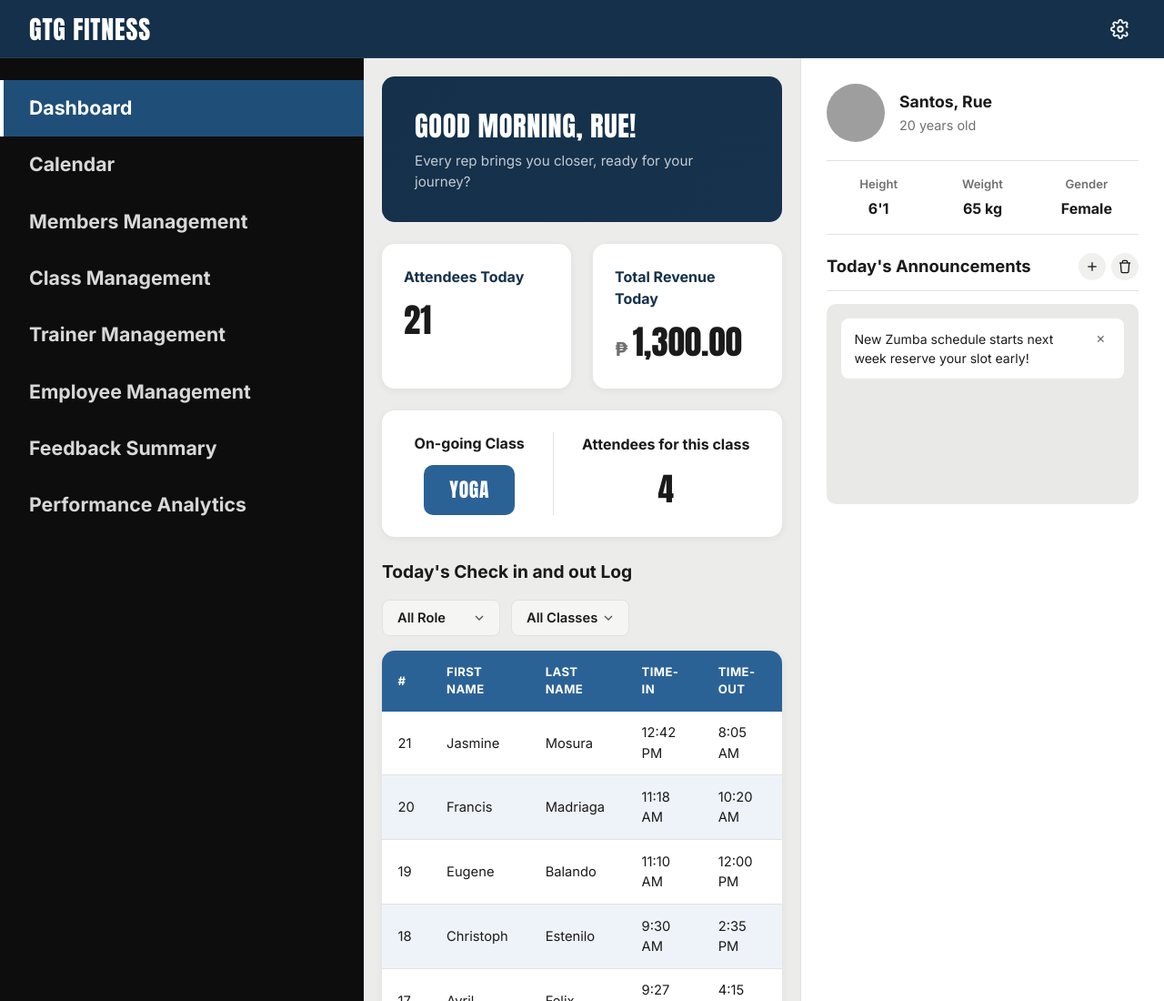
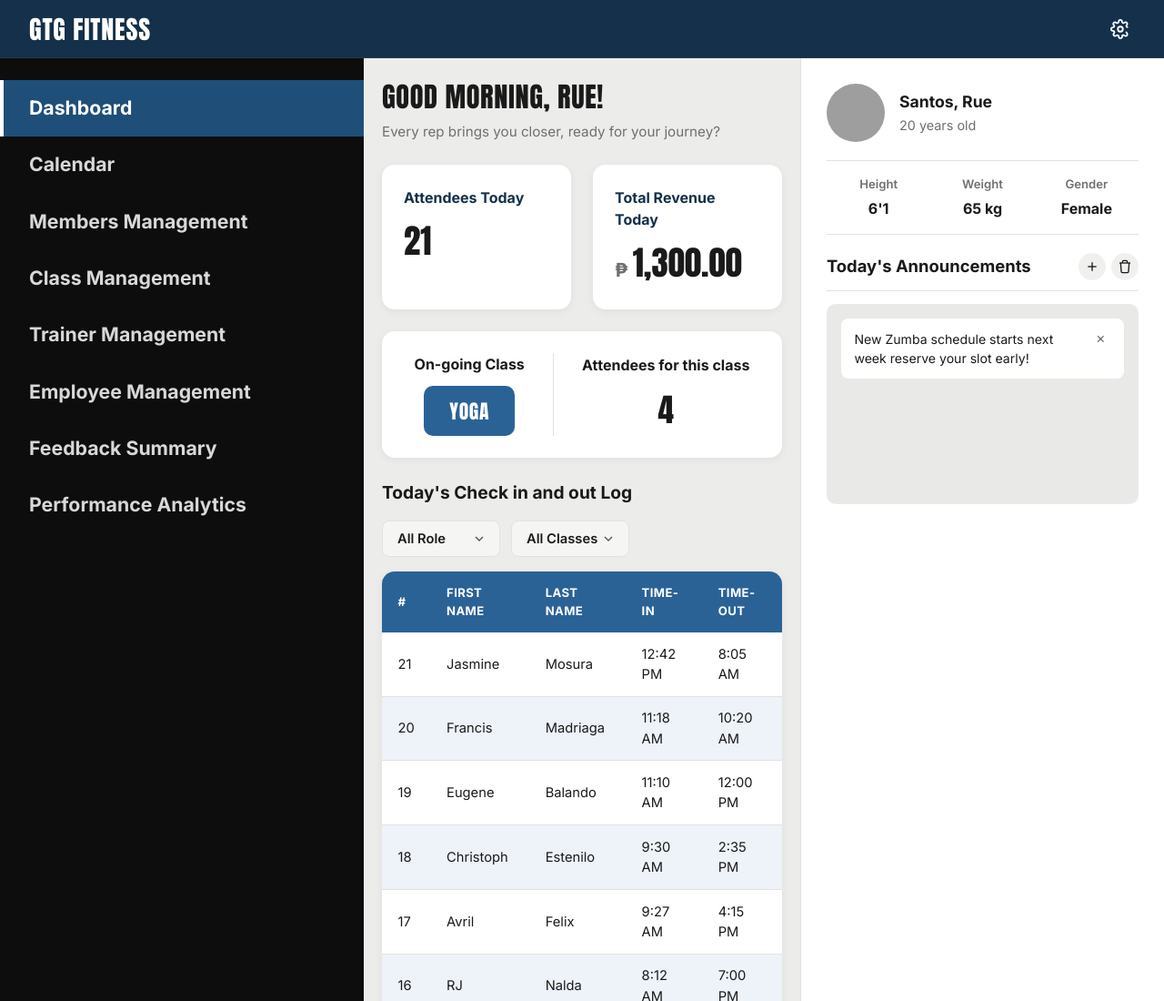
Before and after one commit to polniyanis/FITBOOK, a plain HTML site: page admindashboard.html in a window 1280 px wide. Shown: the top 1100 px of the page at 91% size. Drawn offline with Linux system fonts and the light colour scheme; grey boxes are pictures that could not be loaded.

Commit message:
Update staff-dashboard.css

```diff
--- a/staff-dashboard.css
+++ b/staff-dashboard.css
@@ -1,8 +1,7 @@
 .hero-banner {
-  background: linear-gradient(135deg, var(--navy-header), var(--navy-deep));
-  border-radius: var(--radius-card);
-  padding: clamp(1.5rem, 3vw, 2rem) clamp(1.5rem, 3vw, 2.25rem);
-  color: #fff;
+  background: none;
+  padding: 0;
+  color: var(--text-dark);
   margin-bottom: 1.5rem;
 }
 
@@ -17,7 +16,7 @@
 
 .hero-banner p {
   margin: 0;
-  color: rgba(255, 255, 255, 0.75);
+  color: var(--text-muted);
   font-size: 0.95rem;
 }
 
```
